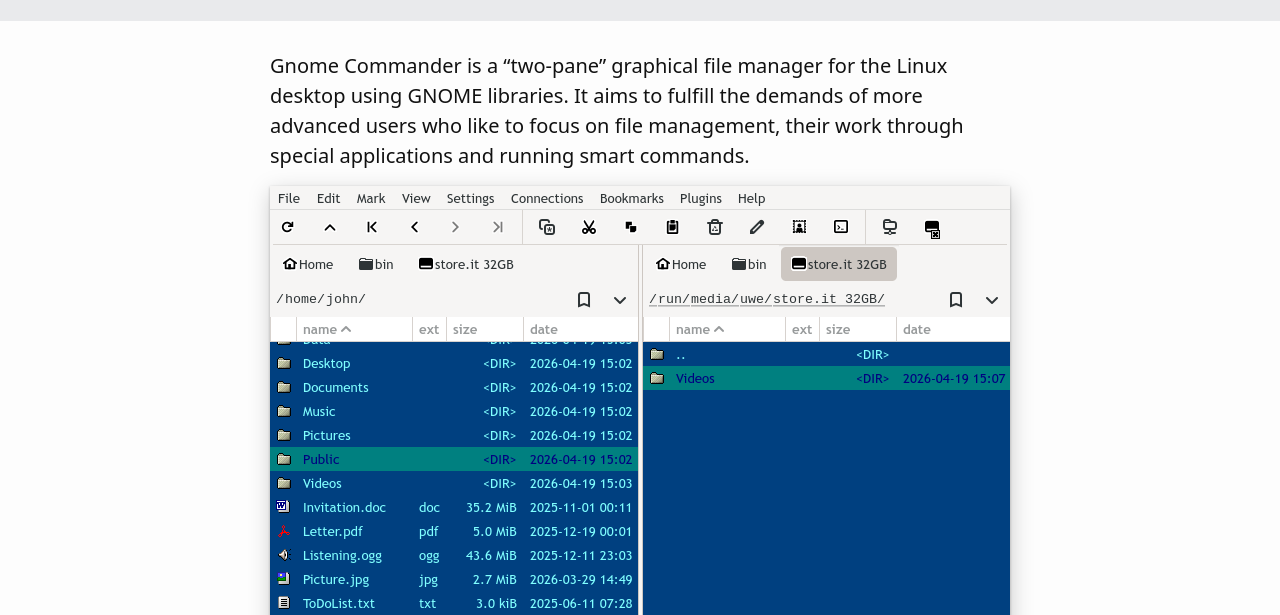
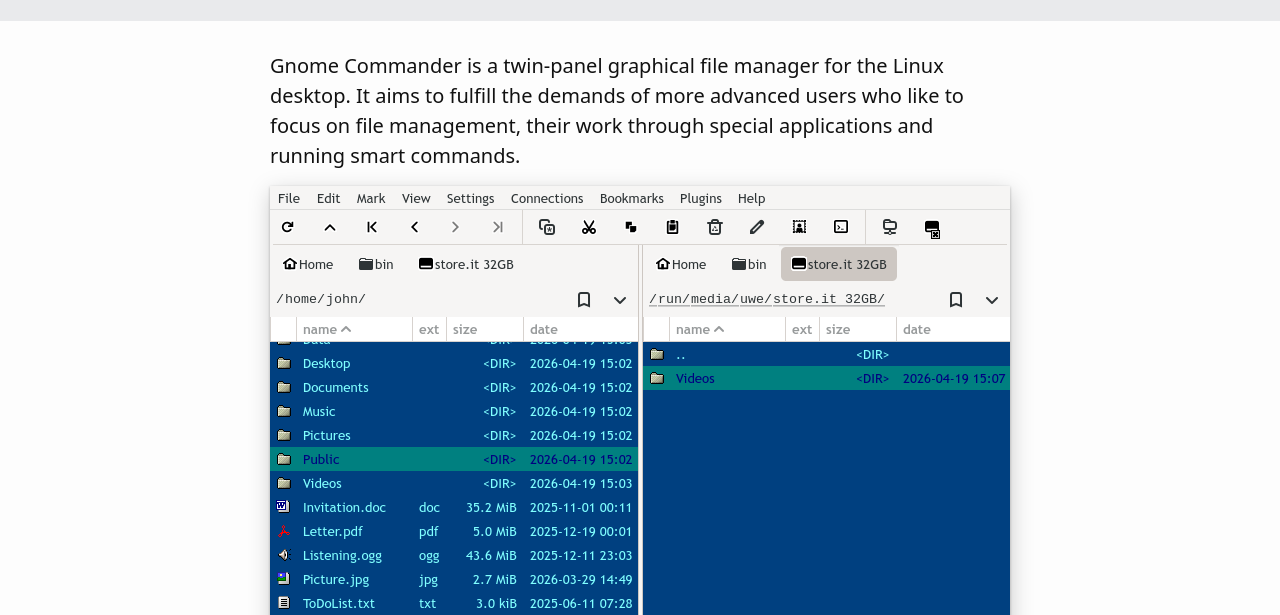
Before and after one commit to GNOME/gnome-commander, a plain HTML site: page public/index.html in a window 1280 px wide. Shown: the part 185-800 px from the top of the page. Drawn offline with Linux system fonts and the light colour scheme.

Commit message:
Fix some wording on the new homepage

```diff
--- a/public/index.html
+++ b/public/index.html
@@ -32,7 +32,7 @@
 </header>
 <main class="page-content">
   <div class="wrapper">
-    <p class="site-intro">Gnome Commander is a “two-pane” graphical file manager for the Linux desktop using GNOME libraries. It aims to fulfill the demands of more advanced users who like to focus on file management, their work through special applications and running smart commands.</p>
+    <p class="site-intro">Gnome Commander is a twin-panel graphical file manager for the Linux desktop. It aims to fulfill the demands of more advanced users who like to focus on file management, their work through special applications and running smart commands.</p>
 
     <picture>
       <source srcset="images/screenshot-740-dark.png" media="(prefers-color-scheme: dark)">
```
